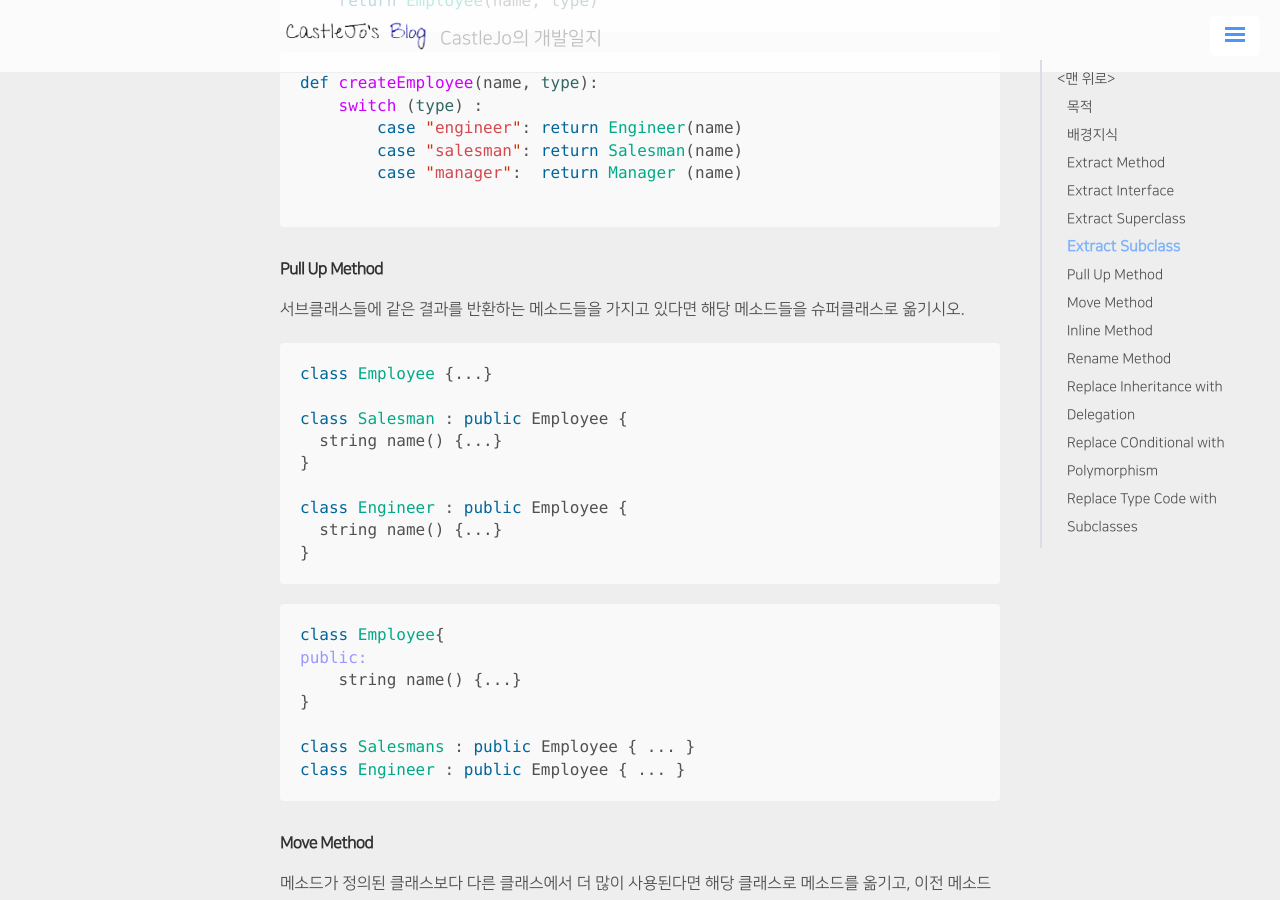
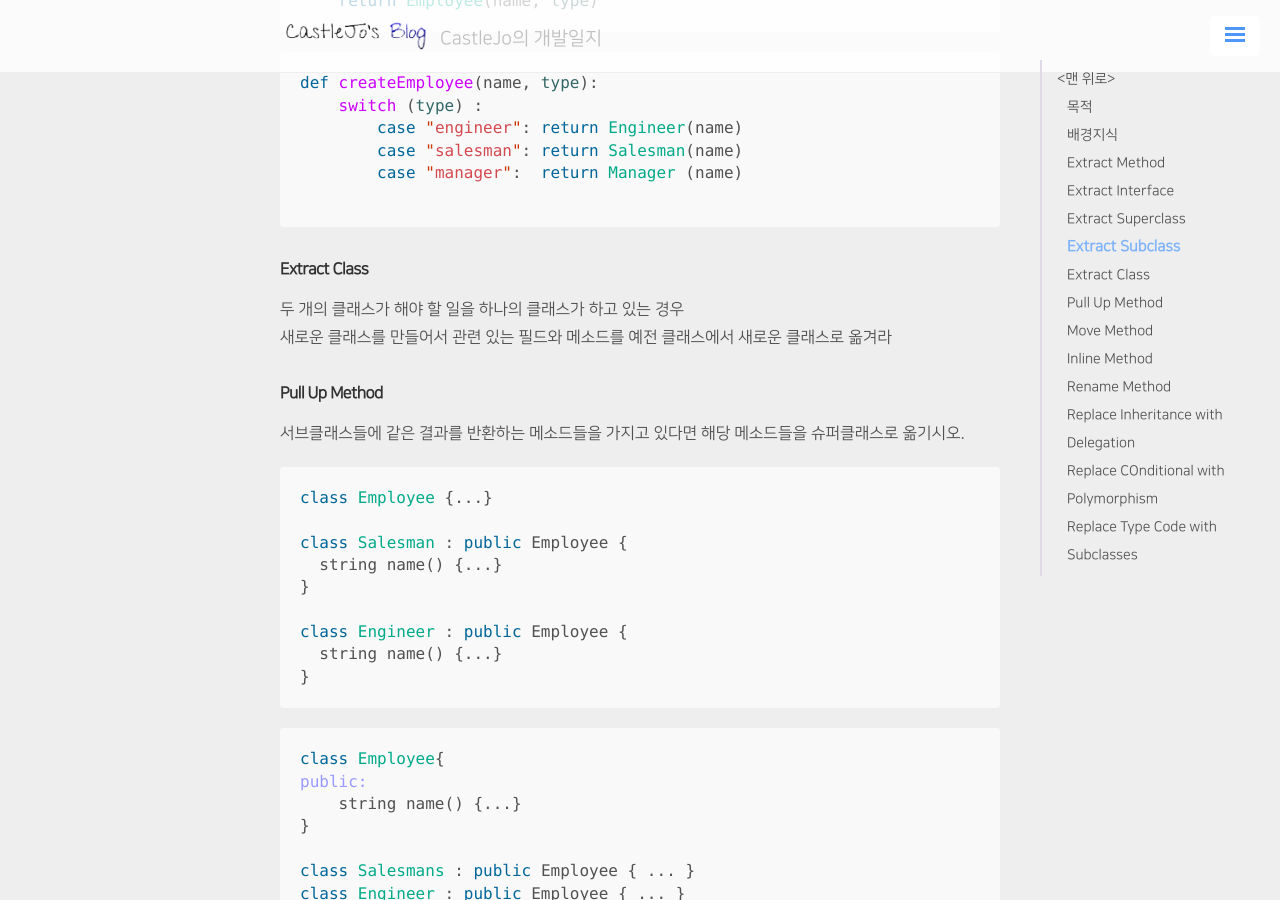
Before and after one commit to ukcastle/ukcastle.github.io, a Jekyll site: the page built from _posts/Refactoring/2021-04-09-RefactoringToPattern.md, in a window 1280 px wide and 900 px high, scrolled down 3819 px. Built offline with Jekyll 4.4.1, drawn with Linux system fonts in a browser that asks for light colours; nearby versions of some CDN libraries; a script that is not in the unit is left out; comment, search, counter and statistics services are not loaded.

Commit message:
docs: add Extract Class

````diff
--- a/_posts/Refactoring/2021-04-09-RefactoringToPattern.md
+++ b/_posts/Refactoring/2021-04-09-RefactoringToPattern.md
@@ -161,6 +161,12 @@ def createEmployee(name, type):
 
 ```
 
+#### Extract Class
+
+두 개의 클래스가 해야 할 일을 하나의 클래스가 하고 있는 경우
+새로운 클래스를 만들어서 관련 있는 필드와 메소드를 예전 클래스에서 새로운 클래스로 옮겨라
+
+
 #### Pull Up Method
 
 서브클래스들에 같은 결과를 반환하는 메소드들을 가지고 있다면 해당 메소드들을 슈퍼클래스로 옮기시오.
````
